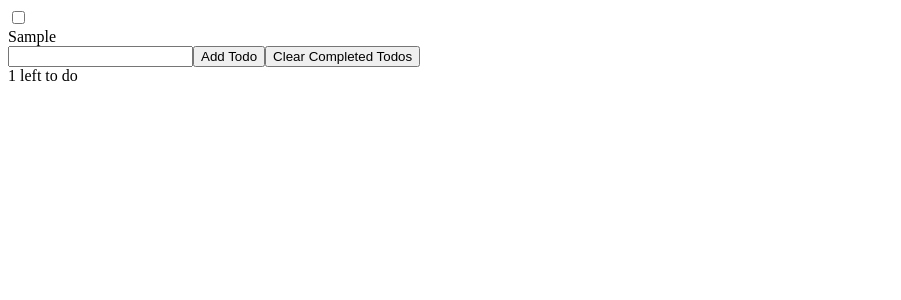
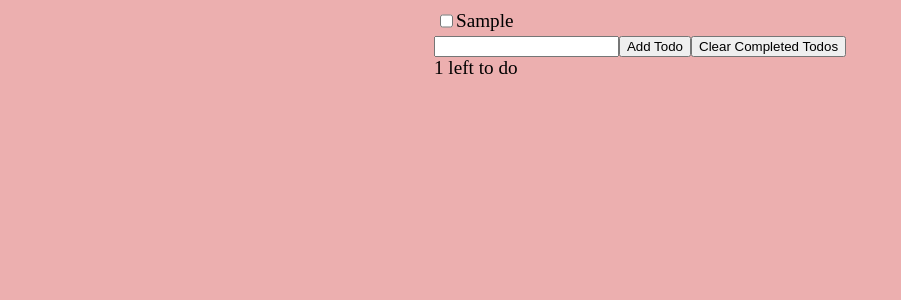
Before and after one commit to DenysPyshniuk/ToDoList, a React (Create React App) app: page / in a window 1280 px wide. Both pictures are taken after typing "Sample" into the empty fields and a click on the button "Add Todo". Shown: the top 300 px of the page, without its empty margins (0-901 px from the left). Built offline with nearby package versions, Linux system fonts and the light colour scheme.

Commit message:
Add style for todo list

```diff
--- /dev/null
+++ b/src/App.css
@@ -0,0 +1,58 @@
+html {
+  font-size: larger;
+  background-color: rgb(236, 175, 175);
+  display: flex;
+  justify-content: center;
+}
+
+.input {
+  height: 5vh;
+  width: 20vw;
+  border-radius: 5px;
+  background-color: rgb(236, 175, 175);
+}
+
+.buttons {
+  height: 6vh;
+  width: 8vw;
+  border-radius: 5px;
+  border: rgb(51, 107, 153) solid 3px;
+}
+
+#clearButton {
+  background-color: skyblue;
+}
+
+#addTodo {
+  background-color: rgb(37, 218, 127);
+}
+
+.text {
+  font-size: large;
+  margin: 1%;
+}
+
+b {
+  color: brown;
+}
+
+#todo {
+  display: flex;
+  justify-content: flex-start;
+  margin: 0.5%;
+}
+
+#complited-todo {
+  text-decoration: line-through;
+}
+
+.checkbox {
+  display: flex;
+}
+
+.todos {
+  border: brown solid 3px;
+  border-radius: 10px;
+  margin: 1%;
+  padding: 2%;
+}
--- a/src/Todo.js
+++ b/src/Todo.js
@@ -1,13 +1,15 @@
 import React from "react";
+import "./App.css";
 
 export default function Todo({ todo, toggleTodo }) {
   function handleTodoClick() {
     toggleTodo(todo.id);
   }
   return (
-    <div>
-      <label>
+    <div id="todo">
+      <label class="checkbox">
         <input
+          class="checkbox"
           type="checkbox"
           checked={todo.complete}
           onChange={handleTodoClick}
```
